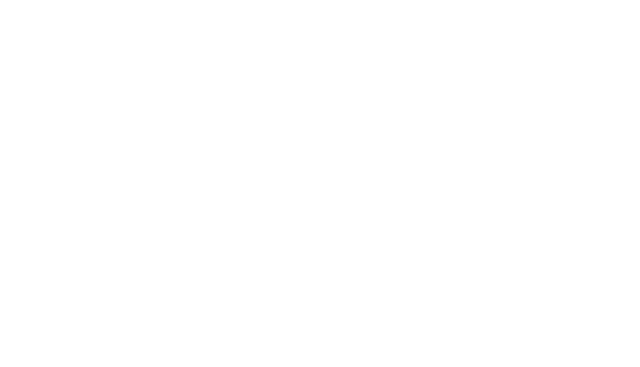
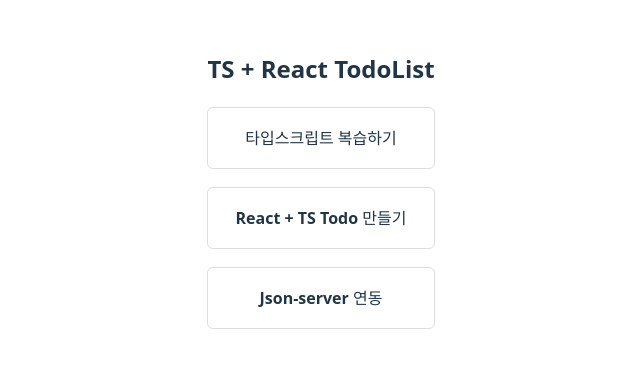
Before and after one commit to bboroin/goorm-mission, a React (Vite) app in the folder typeScript/ts1128/: page / in a window 1280 px wide. Shown: the part 217-584 px from the top of the page, without its empty margins (319-959 px from the left). Built offline with nearby package versions, Linux system fonts and the light colour scheme; data requests are answered from the project's data file.

Commit message:
feat: TodoList UI 구조 구현 #7

```diff
--- a/typeScript/ts1128/src/App.tsx
+++ b/typeScript/ts1128/src/App.tsx
@@ -19,7 +19,19 @@
     getTodos().then((data) => setTodoList(data));
   }, []);
 
-  return <div></div>;
+  return (
+    <div>
+      <h2 className="header">TS + React TodoList</h2>
+
+      <ul className="list">
+        {todoList.map((todo) => (
+          <li key={todo.id} className="item">
+            <span className="title">{todo.title}</span>
+          </li>
+        ))}
+      </ul>
+    </div>
+  );
 }
 
 export default App;
```
